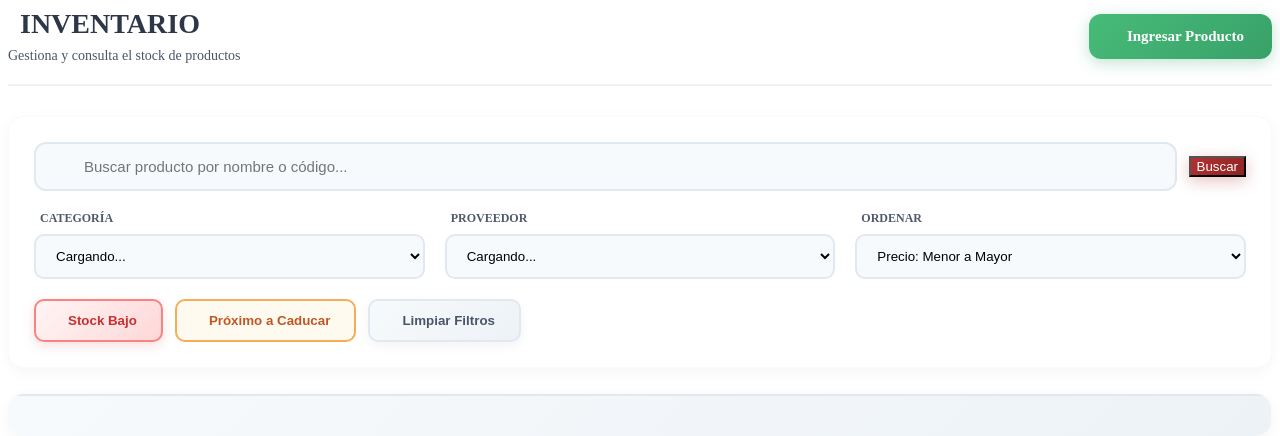
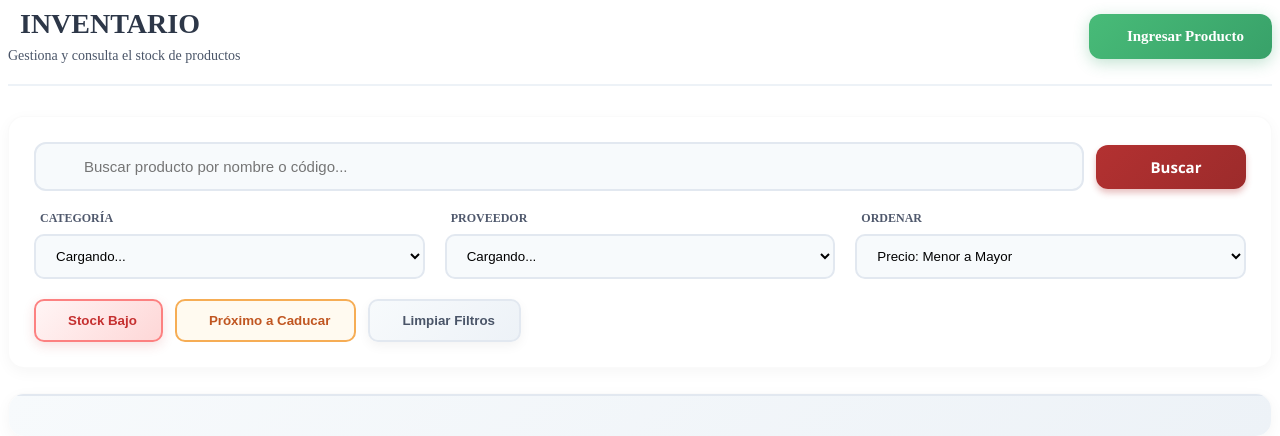
Before and after one commit to Pabloohdez/smart-economato-main, a PHP site: page /pages/Inventario.html in a window 1280 px wide. Shown: the top 436 px of the page. Run offline with PHP 8.4, Linux system fonts and the light colour scheme.

Commit message:
Finalize Daniel merge and fix search button styles (bold, color, width, radius)

```diff
--- a/assets/css/inventario.css
+++ b/assets/css/inventario.css
@@ -152,11 +152,13 @@
   color: #c53030;
   border-color: #fc8181;
 }
+
 .btn-caducar {
   background: #fffaf0;
   color: #c05621;
   border-color: #f6ad55;
 }
+
 .btn-limpiar {
   background: #f7fafc;
   color: #4a5568;
@@ -237,10 +239,12 @@
 }
 
 @keyframes pulse {
+
   0%,
   100% {
     opacity: 1;
   }
+
   50% {
     opacity: 0.7;
   }
@@ -262,6 +266,34 @@
   font-size: 18px;
 }
 
+/* Botón Buscar en Inventario */
+/* Botón Buscar en Inventario - High Specificity to ensure style */
+button#btnBuscar.btn-buscar-inventario {
+  padding: 12px 28px !important;
+  background: linear-gradient(135deg, #a52a2a 0%, #8b0000 100%) !important;
+  color: white !important;
+  border: none !important;
+  border-radius: 8px !important;
+  font-family: 'Segoe UI', Tahoma, Geneva, Verdana, sans-serif;
+  font-weight: 600 !important;
+  font-size: 15px !important;
+  cursor: pointer;
+  transition: all 0.3s ease;
+  display: flex !important;
+  align-items: center;
+  justify-content: center;
+  gap: 10px;
+  box-shadow: 0 4px 6px rgba(0, 0, 0, 0.2) !important;
+  text-transform: none;
+  min-width: 120px;
+}
+
+button#btnBuscar.btn-buscar-inventario:hover {
+  background: linear-gradient(135deg, #b22222 0%, #800000 100%) !important;
+  transform: translateY(-2px);
+  box-shadow: 0 6px 12px rgba(0, 0, 0, 0.25) !important;
+}
+
 /* Responsive */
 @media (max-width: 768px) {
   .header-inventario {
@@ -269,15 +301,18 @@
     align-items: flex-start;
     gap: 15px;
   }
+
   .btn-ingresar-header,
   .btn-buscar-inventario,
   .btn-accion-inventario {
     width: 100%;
     justify-content: center;
   }
+
   .controles-filtros {
     grid-template-columns: 1fr;
   }
+
   .resumen-inventario {
     flex-direction: column;
     gap: 10px;
--- a/pages/Inventario.html
+++ b/pages/Inventario.html
@@ -22,7 +22,8 @@
             <i class="fa-solid fa-search icono-busqueda"></i>
             <input type="text" id="busqueda" class="input-busqueda-inventario"
                 placeholder="Buscar producto por nombre o código..." aria-label="Buscar producto por nombre o código">
-            <button id="btnBuscar" class="btn-buscar-inventario">
+            <button id="btnBuscar" class="btn-buscar-inventario"
+                style="background: linear-gradient(135deg, #b33131 0%, #9c2b2b 100%) !important; color: white !important; border: none !important; box-shadow: 0 4px 6px rgba(179, 49, 49, 0.3) !important; min-width: 150px !important; width: auto !important; padding: 12px 30px !important; border-radius: 12px !important; font-weight: bold !important;">
                 <i class="fa-solid fa-search"></i> Buscar
             </button>
         </div>
--- a/pages/distribucion.html
+++ b/pages/distribucion.html
@@ -15,7 +15,8 @@
             <div style="display: flex; gap: 8px; align-items: stretch;">
                 <input type="text" id="buscadorProd" class="form-control"
                     placeholder="Escribe nombre o código de barras..." style="flex: 1;">
-                <button id="btnBuscarDistribucion" class="btn btn-primary" style="min-width: 100px;">
+                <button id="btnBuscarDistribucion" class="btn btn-primary"
+                    style="background: linear-gradient(135deg, #b33131 0%, #9c2b2b 100%) !important; color: white !important; border: none !important; box-shadow: 0 4px 6px rgba(179, 49, 49, 0.3) !important; min-width: 150px !important; width: auto !important; padding: 12px 30px !important; border-radius: 12px !important; font-weight: bold !important;">
                     <i class="fa-solid fa-search"></i> Buscar
                 </button>
             </div>
--- a/src/router.js
+++ b/src/router.js
@@ -1,7 +1,7 @@
 // src/router.js
 
 // Version for cache busting - increment when deploying code changes
-const APP_VERSION = '1.0.1';
+const APP_VERSION = '1.0.2';
 
 // Importamos las funciones necesarias para Inventario
 import { cargarDatos, inicializarEventos } from "./controllers/almacen.js";
```
